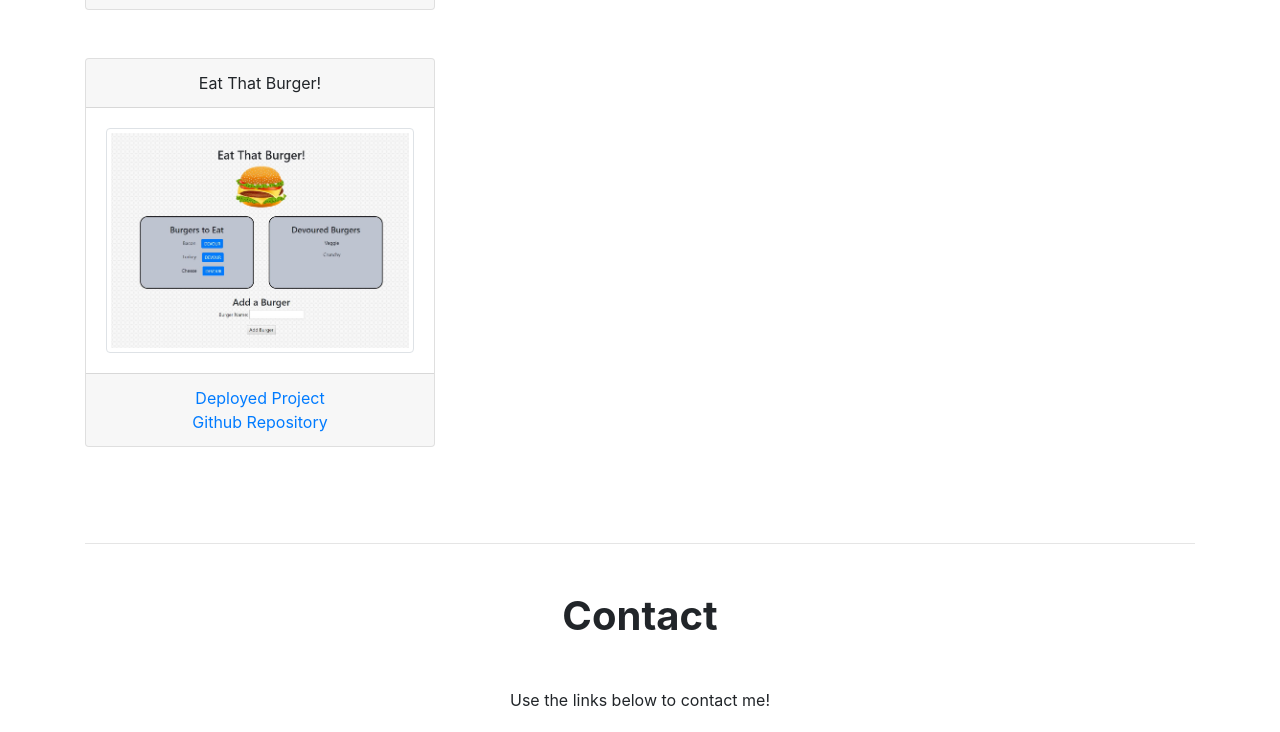
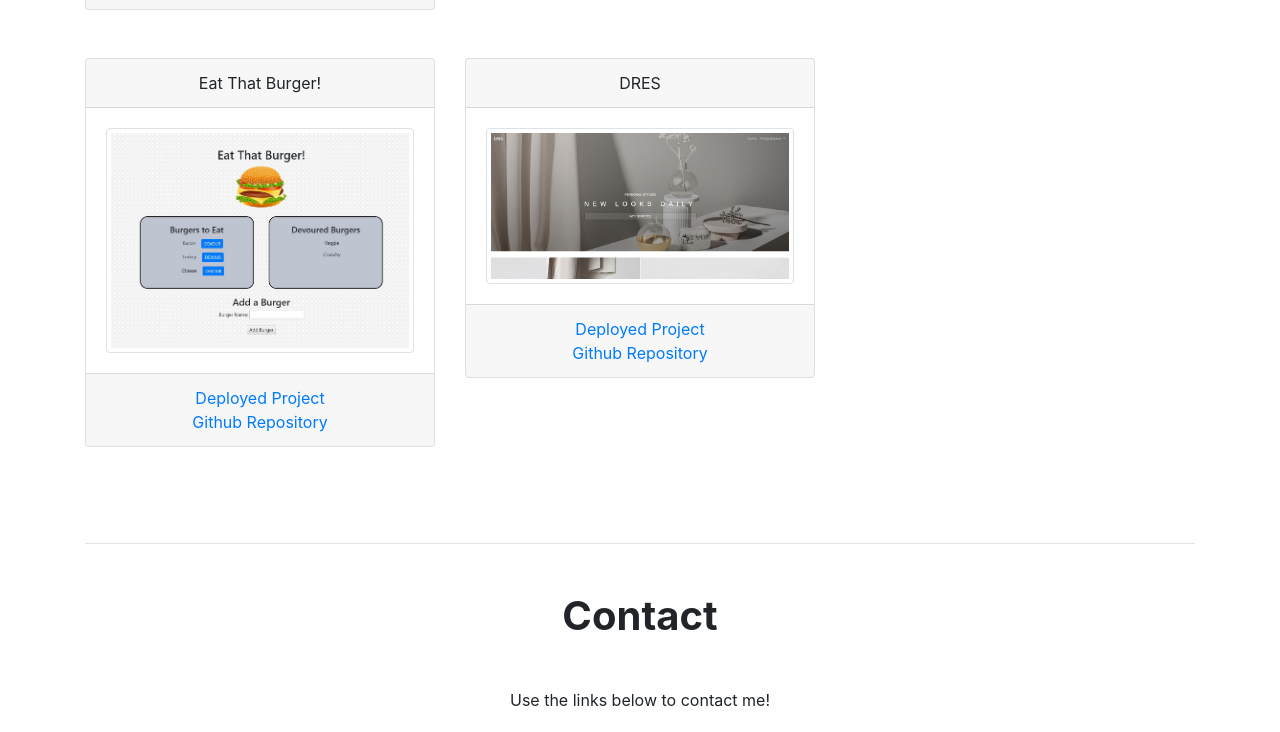
Before and after one commit to phillipbooker/reboot-portfolio, a plain HTML site: page index.html in a window 1280 px wide. Shown: the part 3094-3826 px from the top of the page. Drawn offline with nearby package versions, Linux system fonts and the light colour scheme.

Commit message:
Adds DRES project to homework section.

```diff
--- a/index.html
+++ b/index.html
@@ -279,6 +279,20 @@
                             </div>
                         </div>
                     </div>
+                    <div class="col-md-4 mb-5">
+                        <div class="card text-center">
+                            <div class="card-header">
+                                DRES
+                            </div>
+                            <div class="card-body">
+                                <img class="img-thumbnail" src="assets/images/dres.JPG" alt="DRES">
+                            </div>
+                            <div class="card-footer text-muted">
+                                <p class="mb-0"><a href="https://dresfit.herokuapp.com/">Deployed Project</a></p>
+                                <p class="mb-0"><a href="https://github.com/phillipbooker/group-project-2">Github Repository</a></p>
+                            </div>
+                        </div>
+                    </div>
                 </div>
             </section>
 
```
Also changed, not shown: assets/images/dres.JPG (added).
